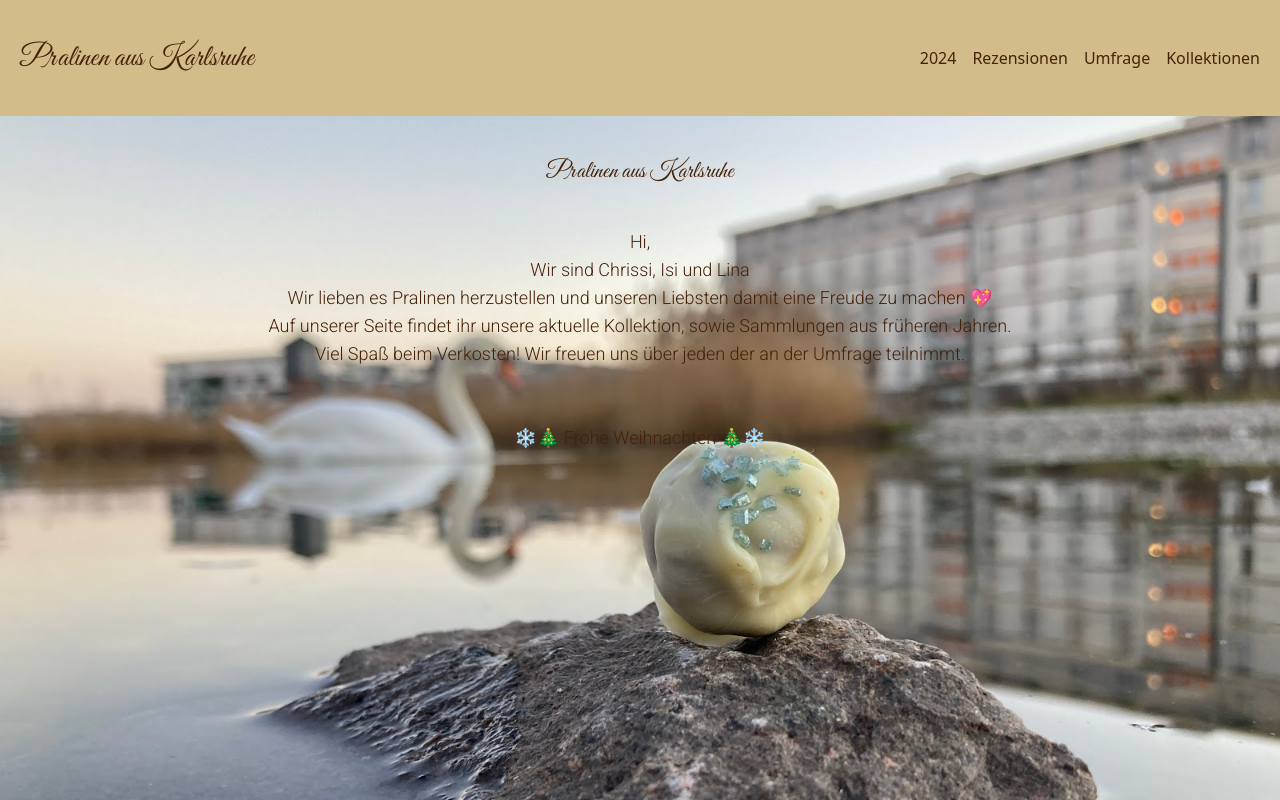
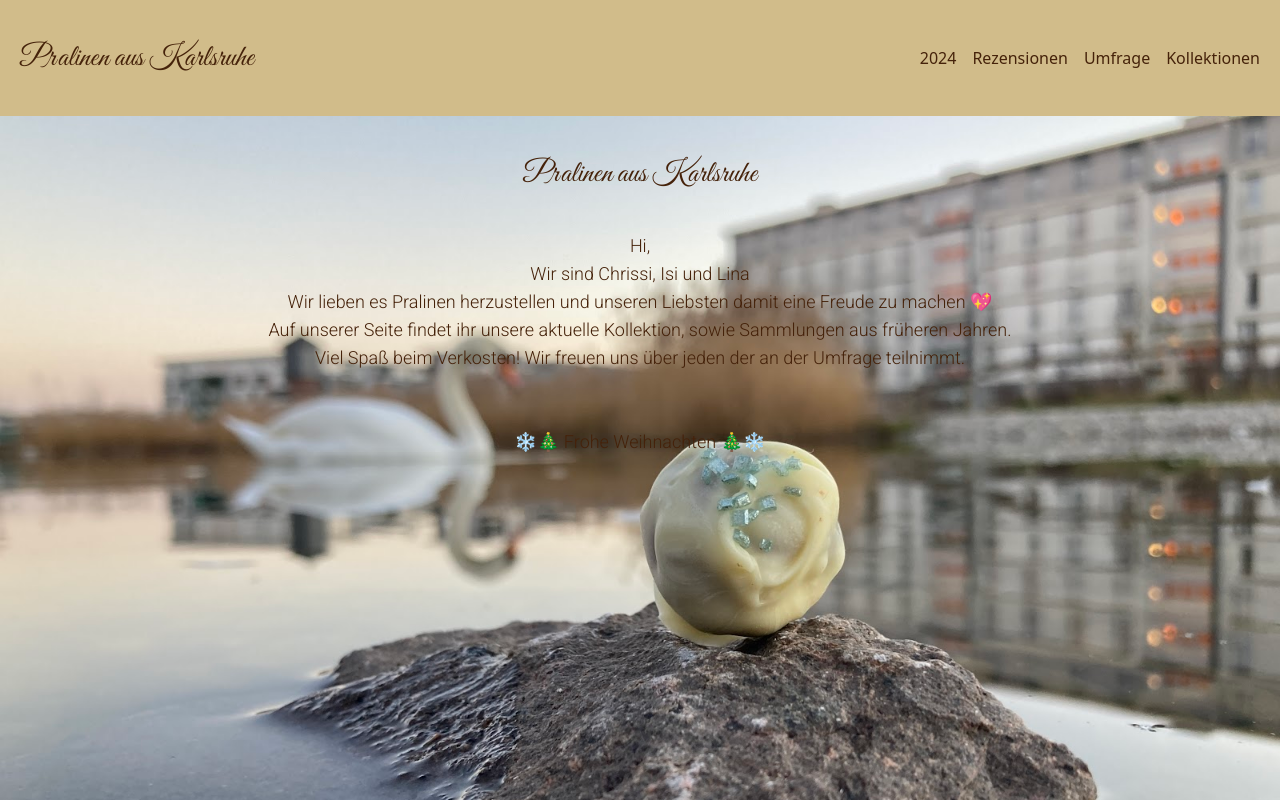
Before and after one commit to linaku94/pralinen, a SvelteKit app: page / in a window 1280 px wide. Shown: the top 800 px of the page. Built offline with nearby package versions, Linux system fonts and the light colour scheme; a web font is replaced by a local one.

Commit message:
styling adaptions of texts

```diff
--- a/src/routes/+page.svelte
+++ b/src/routes/+page.svelte
@@ -3,7 +3,7 @@
 
 
 <div class="text-lg font-bold bg-mango bg-cover bg-center min-h-screen">
-	<h1 class="great-vibes-regular text-center text-2xl dark:text-chocolate-dark p-10">Pralinen aus Karlsruhe</h1>
+	<h1 class="great-vibes-regular text-center text-3xl dark:text-chocolate-dark p-10">Pralinen aus Karlsruhe</h1>
 	<p class="regular-text text-center dark:text-chocolate-dark px-5">
 		Hi, <br />
 		Wir sind Chrissi, Isi und Lina <br />
```
